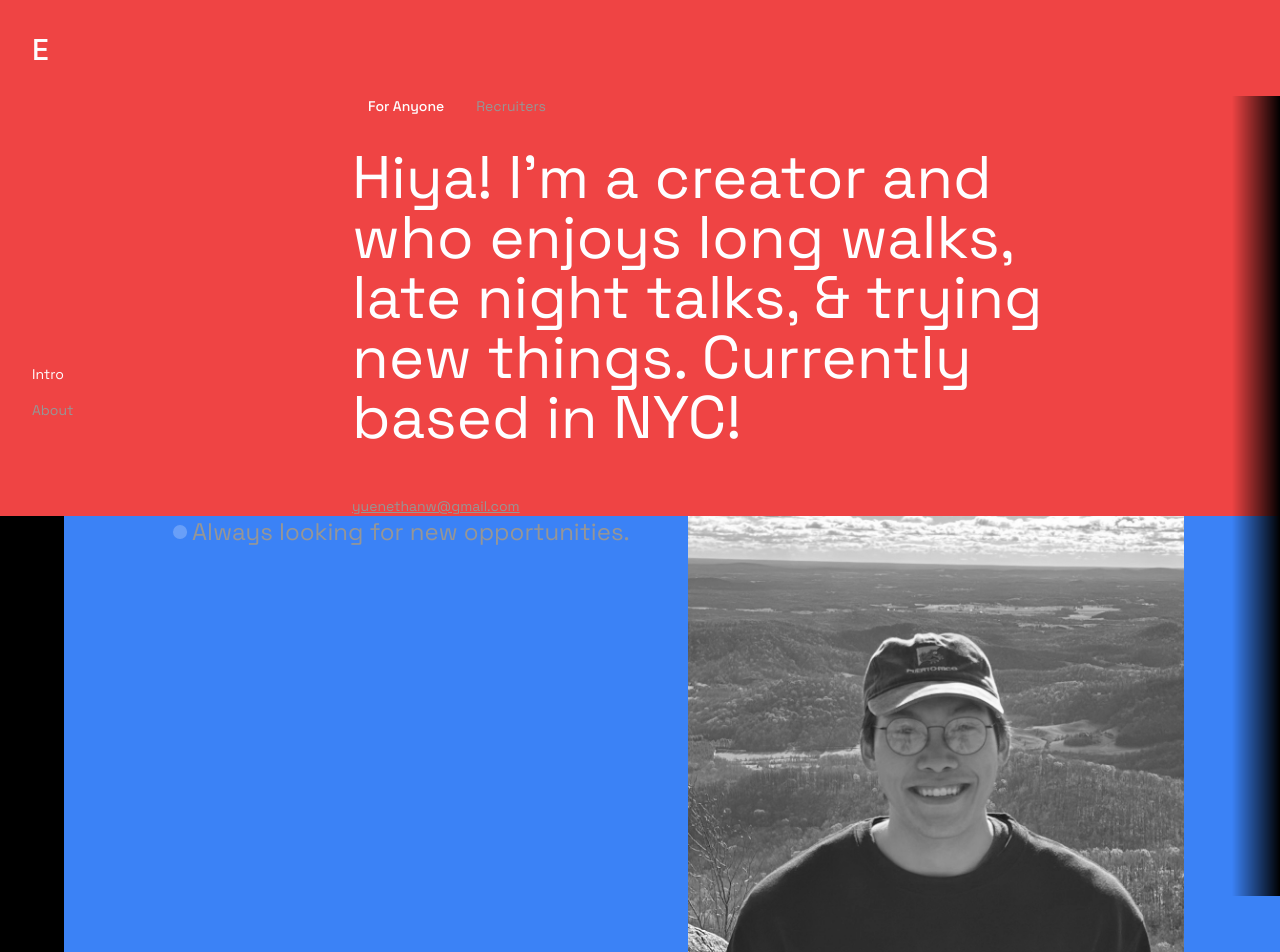
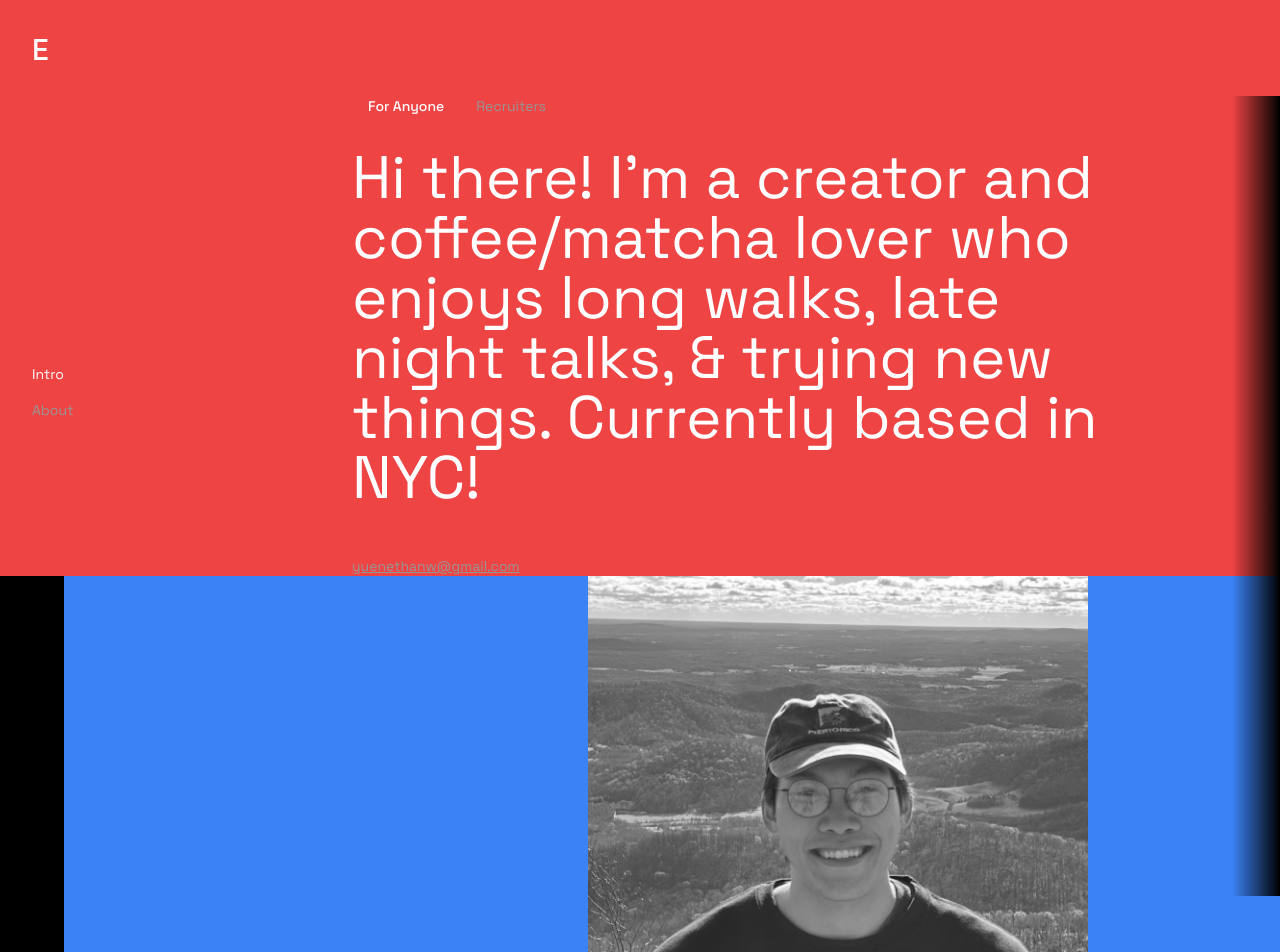
Before and after one commit to ethanwhyy/ethanwhyy.github.io, a Next.js app: page / in a window 1280 px wide. Shown: the top 952 px of the page. Built offline with nearby package versions, Linux system fonts and the light colour scheme.

Commit message:
updating contact section
-justify-right, removing the 'always looking for new opportunities' section

```diff
--- a/app/page.tsx
+++ b/app/page.tsx
@@ -26,7 +26,7 @@
       title: "For Anyone",
       description: (
         <>
-          Hiya! I'm a creator and  who enjoys long walks, late night talks, & trying new things. Currently based in NYC!
+          Hi there! I'm a creator and coffee/matcha lover who enjoys long walks, late night talks, & trying new things. Currently based in NYC!
         </>
       ),
       skills: [
@@ -328,20 +328,8 @@
                   whileInView={{ y: 0, opacity: 1 }}
                   transition={{ duration: 0.8 }}
                   viewport={{ once: true }}
-                  className="content grid md:grid-cols-2 gap-8"
+                  className="flex justify-end pr-4 md:pr-24"
                 >
-                  {/* Left Side - Text */}
-                  <div className="text flex flex-col justify-between space-y-8">
-                    <div className="content space-y-6">
-                    <div className="look flex items-center gap-2 px-4">
-                      <div className="dot w-2 h-2 rounded-full bg-[#fefeff] animate-ping" />
-                      <div className="status text-[#969696] text-2xl">
-                        <h3>Always looking for new opportunities.</h3>
-                      </div>
-                    </div>
-                    </div>
-                  </div>
-
                   {/* Right Side - Image */}
                   <div className="image">
                   <figure className="relative">
@@ -351,7 +339,6 @@
                       width={500}
                       height={500}
                       className="object-cover"
-                      // className="w-full h-full object-cover"
                     />
                   </figure>
                 </div>
```
